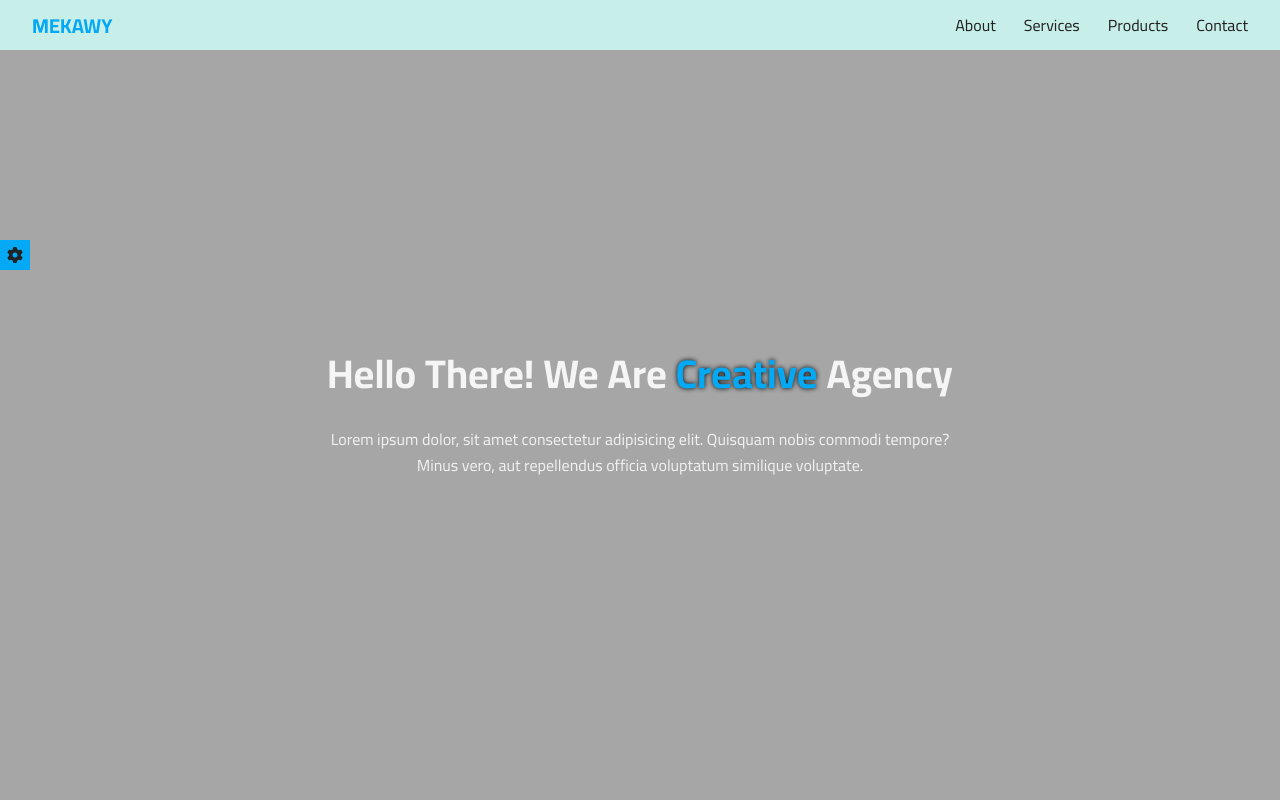
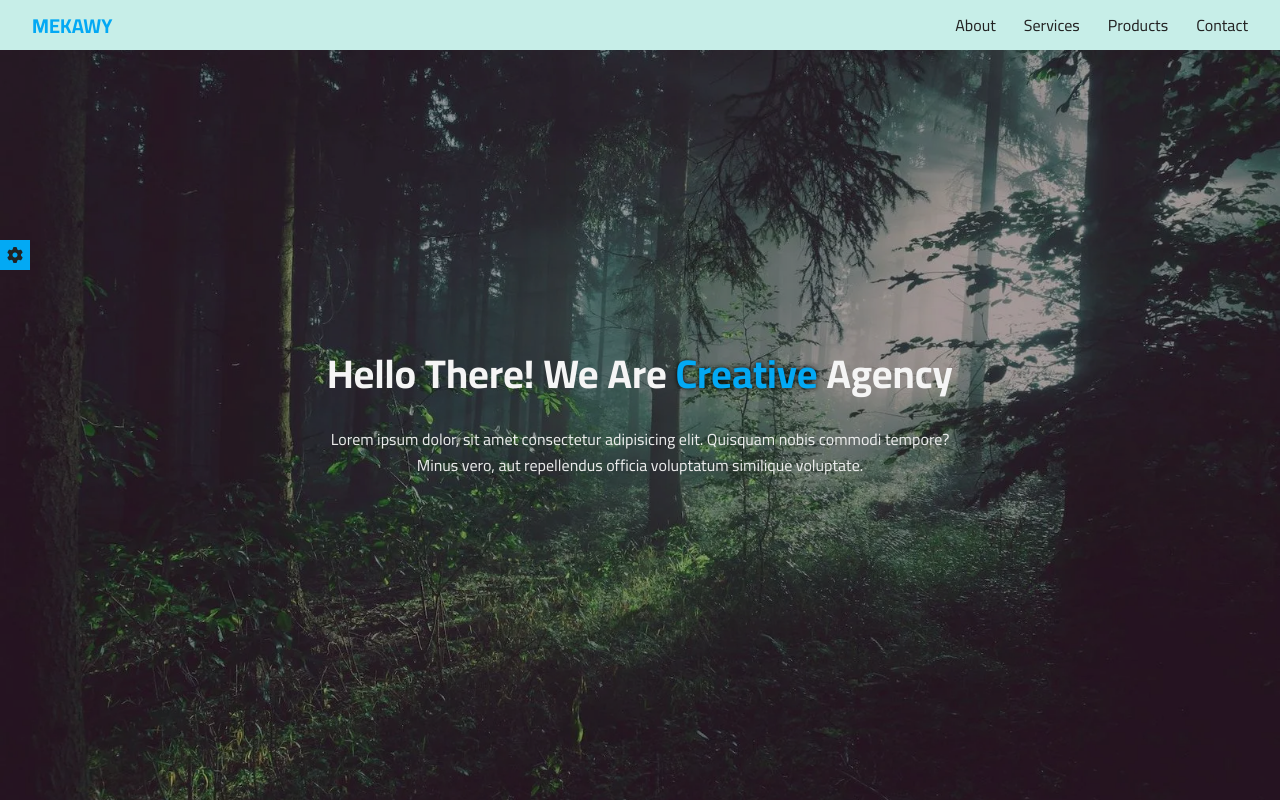
Before and after one commit to Mo-Mekawy/Dynamic-Page, a plain HTML site: page index.html in a window 1280 px wide. Drawn offline with Linux system fonts and the light colour scheme.

Commit message:
Update index.html
update the landing img src attr so it displays in the html rather that with js, which will make it display faster.

```diff
--- a/index.html
+++ b/index.html
@@ -154,7 +154,7 @@
       <section id="landing">
         <div class="landing__overlay"></div>
         <!-- random img is selected with js -->
-        <img src="" data-landing-img alt="nature scene" id="landing__img" />
+        <img src="images/landing-1.webp" data-landing-img alt="nature scene" id="landing__img" />
         <div class="landing__txt">
           <h1 data-text="landing-h1" id="landing__title"></h1>
           <p data-text="landing-p" class="landing_desc"></p>
```
